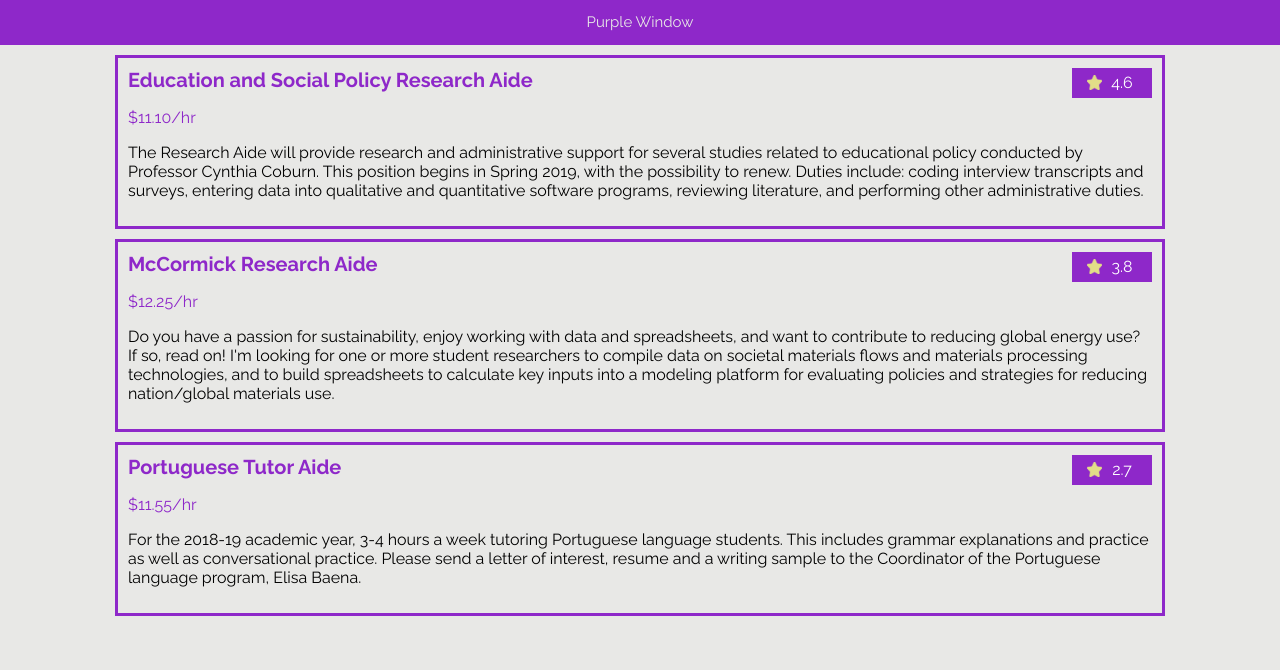
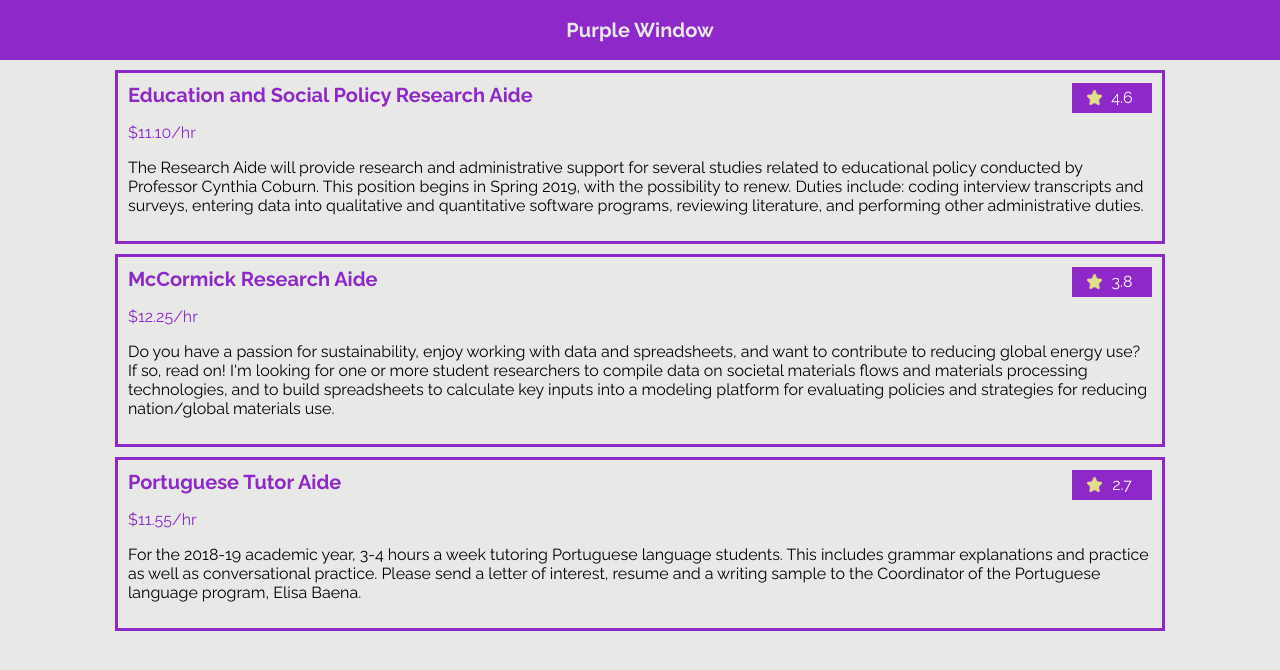
Before and after one commit to cs394-s19/PurpleWindow, a React (Create React App) app in the folder purplewindow/: page / in a window 1280 px wide. Shown: the top 670 px of the page. Built offline with nearby package versions, Linux system fonts and the light colour scheme.

Commit message:
Change title size

```diff
--- a/purplewindow/src/index.css
+++ b/purplewindow/src/index.css
@@ -23,10 +23,11 @@ html {
 }
 
 .headerText {
-  font-size: 15px;
+  font-size: 20px;
   color: #e8e8e6;
   margin: 0px auto;
   line-height: 3;
+  font-weight: bolder;
 }
 
 .jobContainer {
```
Also changed, not shown: 1 other file (tests, documents, lock files or other folders).
